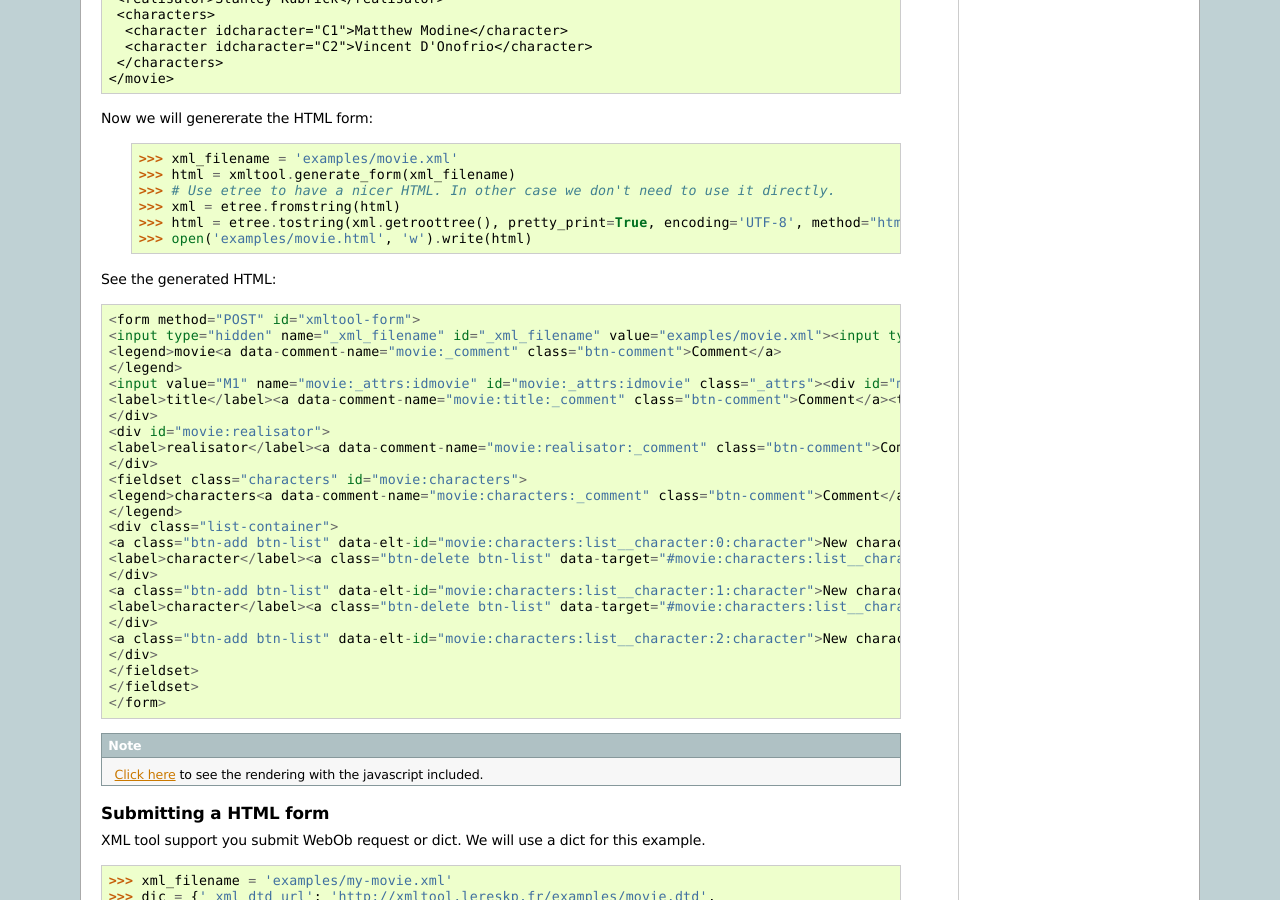
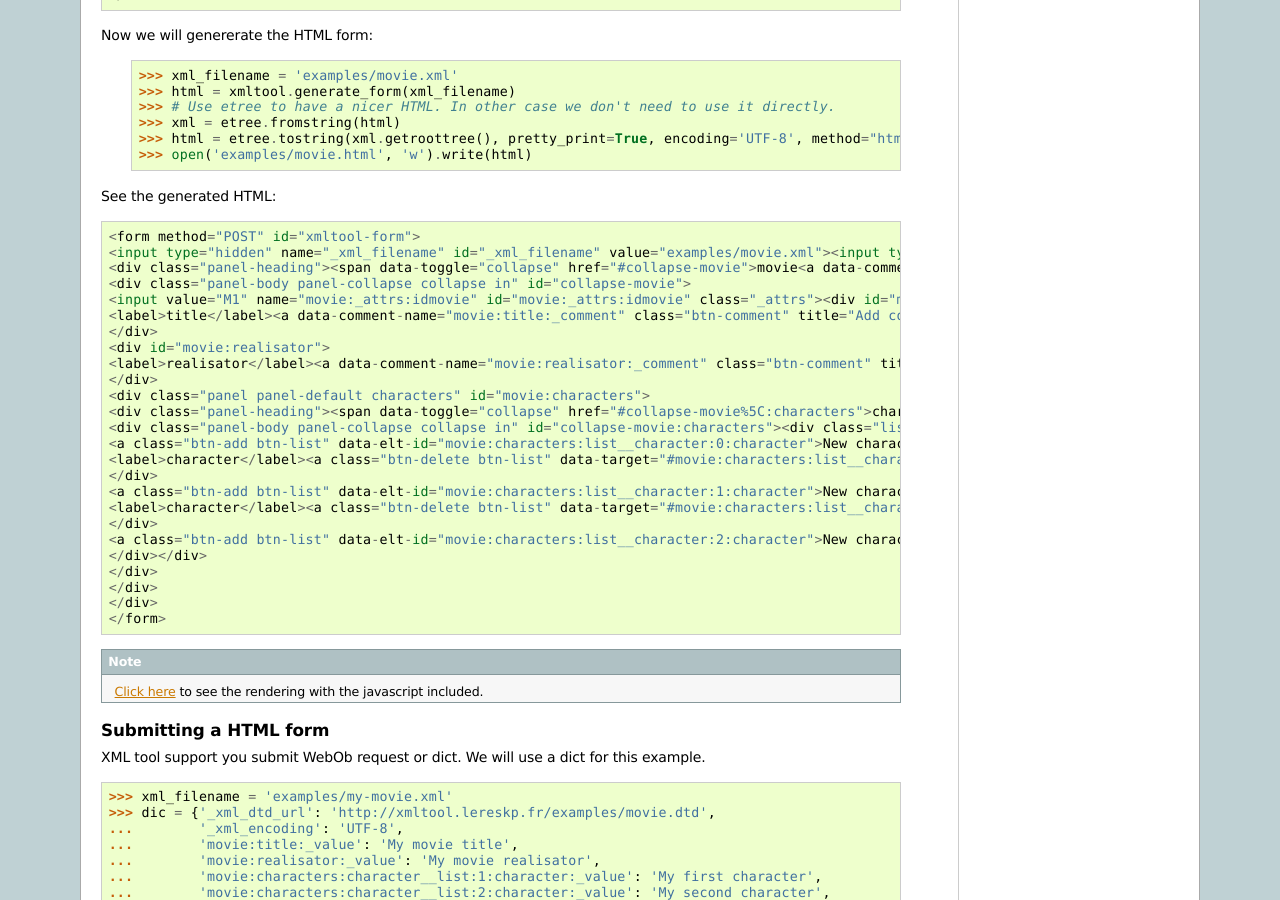
Before and after one commit to LeResKP/xmltool, a Sphinx documentation site: the page built from docs/index.rst, in a window 1280 px wide and 900 px high, scrolled down 4386 px. Built offline with Sphinx 7.4.7, drawn with Linux system fonts in a browser that asks for light colours; formulas are drawn with MathJax 3; some of the changed text lies outside the part shown.

Commit message:
Update the doc

```diff
--- a/docs/examples/movie.html
+++ b/docs/examples/movie.html
@@ -1,25 +1,25 @@
 <form method="POST" id="xmltool-form">
-<input type="hidden" name="_xml_filename" id="_xml_filename" value="examples/movie.xml"><input type="hidden" name="_xml_dtd_url" id="_xml_dtd_url" value="http://xmltool.lereskp.fr/examples/movie.dtd"><input type="hidden" name="_xml_encoding" id="_xml_encoding" value="UTF-8"><fieldset class="movie" id="movie">
-<legend>movie<a data-comment-name="movie:_comment" class="btn-comment">Comment</a>
-</legend>
+<input type="hidden" name="_xml_filename" id="_xml_filename" value="examples/movie.xml"><input type="hidden" name="_xml_dtd_url" id="_xml_dtd_url" value="http://xmltool.lereskp.fr/examples/movie.dtd"><input type="hidden" name="_xml_encoding" id="_xml_encoding" value="UTF-8"><div class="panel panel-default movie" id="movie">
+<div class="panel-heading"><span data-toggle="collapse" href="#collapse-movie">movie<a data-comment-name="movie:_comment" class="btn-comment" title="Add comment"></a></span></div>
+<div class="panel-body panel-collapse collapse in" id="collapse-movie">
 <input value="M1" name="movie:_attrs:idmovie" id="movie:_attrs:idmovie" class="_attrs"><div id="movie:title">
-<label>title</label><a data-comment-name="movie:title:_comment" class="btn-comment">Comment</a><textarea name="movie:title:_value" rows="1">Full Metal Jacket</textarea>
+<label>title</label><a data-comment-name="movie:title:_comment" class="btn-comment" title="Add comment"></a><textarea class="form-control title" name="movie:title:_value" rows="1">Full Metal Jacket</textarea>
 </div>
 <div id="movie:realisator">
-<label>realisator</label><a data-comment-name="movie:realisator:_comment" class="btn-comment">Comment</a><textarea name="movie:realisator:_value" rows="1">Stanley Kubrick</textarea>
+<label>realisator</label><a data-comment-name="movie:realisator:_comment" class="btn-comment" title="Add comment"></a><textarea class="form-control realisator" name="movie:realisator:_value" rows="1">Stanley Kubrick</textarea>
 </div>
-<fieldset class="characters" id="movie:characters">
-<legend>characters<a data-comment-name="movie:characters:_comment" class="btn-comment">Comment</a>
-</legend>
-<div class="list-container">
+<div class="panel panel-default characters" id="movie:characters">
+<div class="panel-heading"><span data-toggle="collapse" href="#collapse-movie%5C:characters">characters<a data-comment-name="movie:characters:_comment" class="btn-comment" title="Add comment"></a></span></div>
+<div class="panel-body panel-collapse collapse in" id="collapse-movie:characters"><div class="list-container">
 <a class="btn-add btn-list" data-elt-id="movie:characters:list__character:0:character">New character</a><div id="movie:characters:list__character:0:character">
-<label>character</label><a class="btn-delete btn-list" data-target="#movie:characters:list__character:0:character">Delete</a><a data-comment-name="movie:characters:list__character:0:character:_comment" class="btn-comment">Comment</a><input value="C1" name="movie:characters:list__character:0:character:_attrs:idcharacter" id="movie:characters:list__character:0:character:_attrs:idcharacter" class="_attrs"><textarea name="movie:characters:list__character:0:character:_value" rows="1">Matthew Modine</textarea>
+<label>character</label><a class="btn-delete btn-list" data-target="#movie:characters:list__character:0:character" title="Delete"></a><a data-comment-name="movie:characters:list__character:0:character:_comment" class="btn-comment" title="Add comment"></a><input value="C1" name="movie:characters:list__character:0:character:_attrs:idcharacter" id="movie:characters:list__character:0:character:_attrs:idcharacter" class="_attrs"><textarea class="form-control character" name="movie:characters:list__character:0:character:_value" rows="1">Matthew Modine</textarea>
 </div>
 <a class="btn-add btn-list" data-elt-id="movie:characters:list__character:1:character">New character</a><div id="movie:characters:list__character:1:character">
-<label>character</label><a class="btn-delete btn-list" data-target="#movie:characters:list__character:1:character">Delete</a><a data-comment-name="movie:characters:list__character:1:character:_comment" class="btn-comment">Comment</a><input value="C2" name="movie:characters:list__character:1:character:_attrs:idcharacter" id="movie:characters:list__character:1:character:_attrs:idcharacter" class="_attrs"><textarea name="movie:characters:list__character:1:character:_value" rows="1">Vincent D'Onofrio</textarea>
+<label>character</label><a class="btn-delete btn-list" data-target="#movie:characters:list__character:1:character" title="Delete"></a><a data-comment-name="movie:characters:list__character:1:character:_comment" class="btn-comment" title="Add comment"></a><input value="C2" name="movie:characters:list__character:1:character:_attrs:idcharacter" id="movie:characters:list__character:1:character:_attrs:idcharacter" class="_attrs"><textarea class="form-control character" name="movie:characters:list__character:1:character:_value" rows="1">Vincent D'Onofrio</textarea>
 </div>
 <a class="btn-add btn-list" data-elt-id="movie:characters:list__character:2:character">New character</a>
+</div></div>
 </div>
-</fieldset>
-</fieldset>
+</div>
+</div>
 </form>
```
Also changed, not shown: docs/basic.rst.inc (+8 -12 lines).
